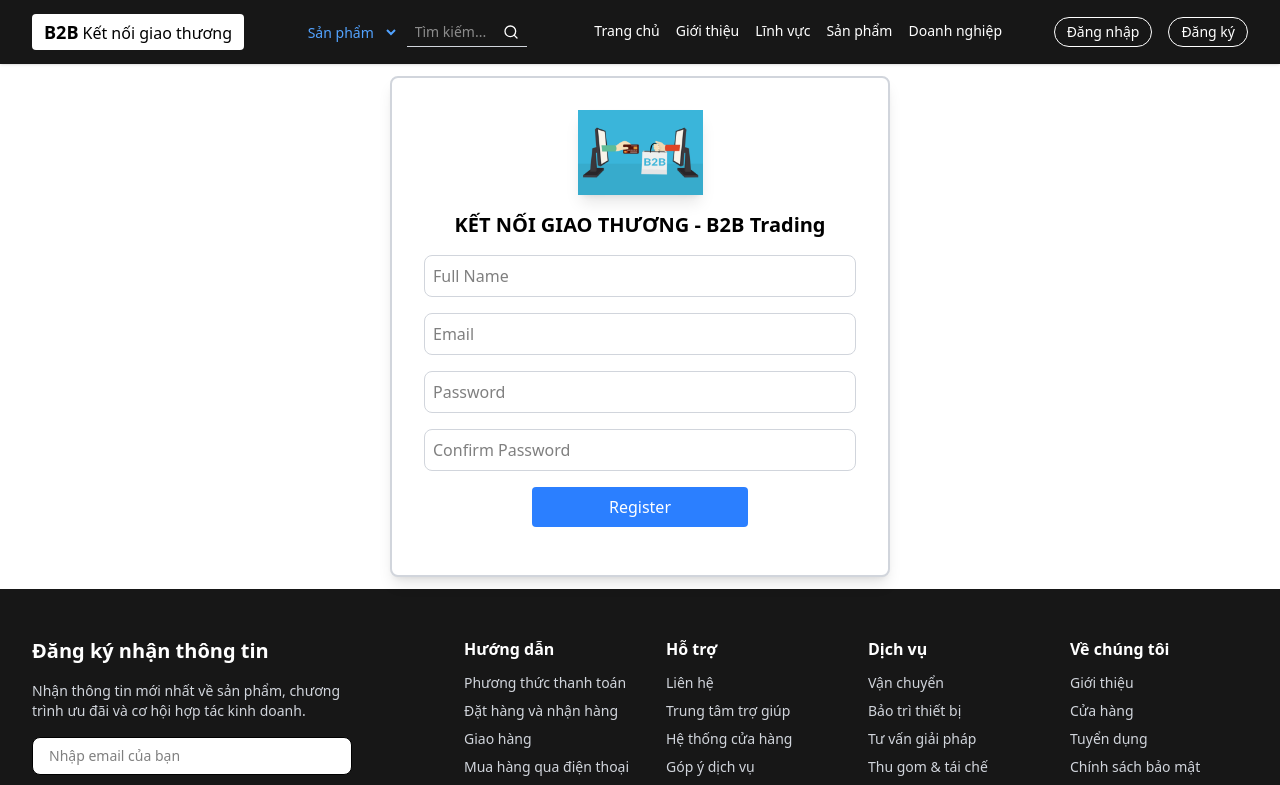
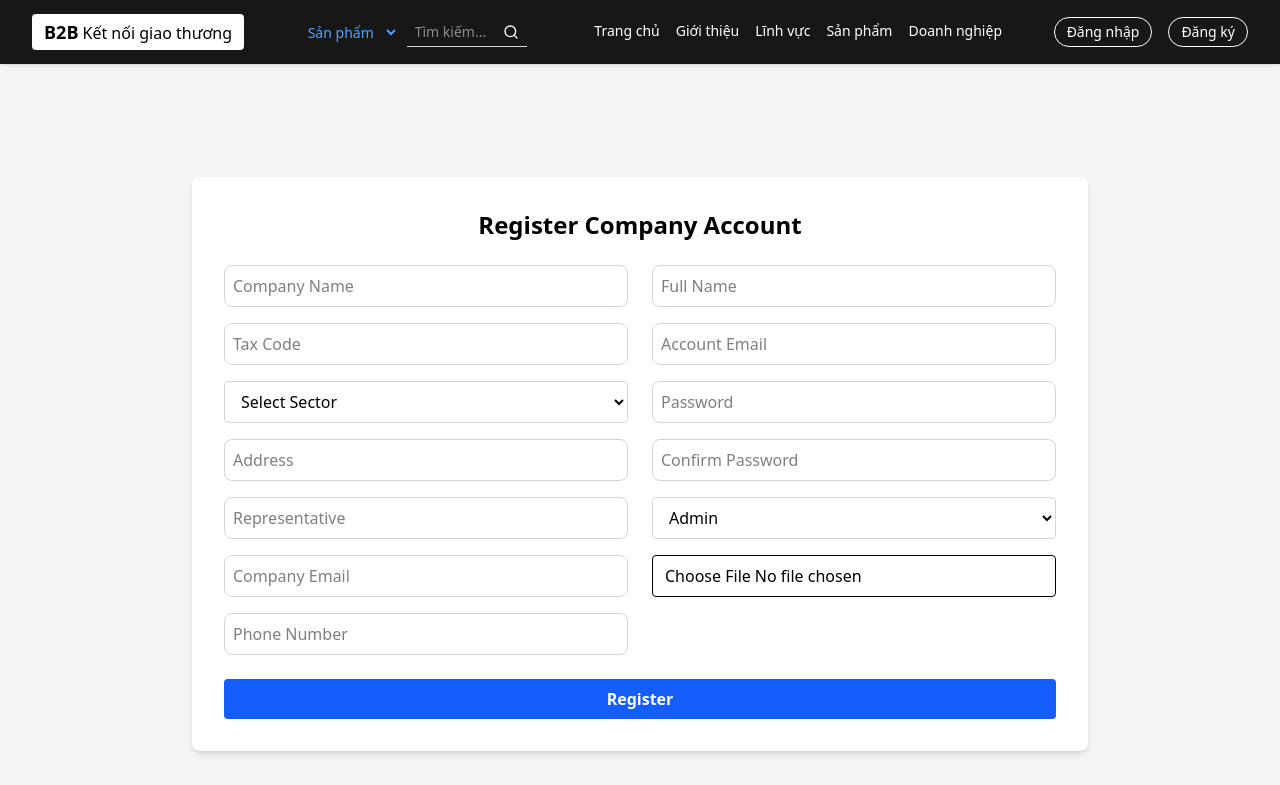
Before and after one commit to KetNoiGiaoThuong-B2BTrading/b2b-trading-frontend, a React (Vite) app: page /auth/register in a window 1280 px wide. Shown: the top 785 px of the page. Built offline with nearby package versions, Linux system fonts and the light colour scheme; no server answers.

Commit message:
feat(auth): Implement registration function and navigate router after login successfully

```diff
--- /dev/null
+++ b/src/pages/auth/CombinedRegisterPage.tsx
@@ -0,0 +1,194 @@
+import { useState } from 'react';
+import { useNavigate } from 'react-router';
+import api from '../../lib/axios';
+import { API_ENDPOINTS } from '../../lib/apiConfig';
+import { useToast } from '../../context/ToastContext';
+import InputField from '../../components/common/InputField';
+
+export default function CombinedRegisterPage() {
+    const navigate = useNavigate();
+    const { showToast } = useToast();
+
+    const [formData, setFormData] = useState({
+        companyName: '',
+        taxCode: '',
+        businessSector: '',
+        address: '',
+        representative: '',
+        companyEmail: '',
+        phoneNumber: '',
+        legalDocuments: '', // mặc định là chuỗi rỗng
+        imageCompany: '', // nếu cần
+        fullName: '',
+        email: '',
+        password: '',
+        confirmPassword: '',
+        role: 'company', // gán mặc định hoặc cho người dùng chọn
+    });
+
+    const [error, setError] = useState('');
+
+    const handleChange = (e: React.ChangeEvent<HTMLInputElement | HTMLSelectElement>) => {
+        setFormData({
+            ...formData,
+            [e.target.name]: e.target.value,
+        });
+    };
+
+    const handleSubmit = async (e: React.FormEvent) => {
+        e.preventDefault();
+        setError('');
+
+        if (formData.password !== formData.confirmPassword) {
+            setError('Passwords do not match');
+            return;
+        }
+
+        try {
+            const payload = { ...formData };
+
+            const res = await api.post(API_ENDPOINTS.register, payload);
+            const data = res.data;
+
+            showToast({
+                title: 'Success',
+                message: data.response?.message || 'Registration successful',
+                type: 'success',
+            });
+
+            navigate(data.redirect_url || '/');
+        } catch (error: any) {
+            console.error(error);
+            setError(error.response?.data?.message || 'Registration failed');
+        }
+    };
+
+    return (
+        <div className="flex min-h-screen items-center justify-center bg-gray-100 px-4">
+            <form onSubmit={handleSubmit} className="w-full max-w-4xl rounded-lg bg-white p-8 shadow-md">
+                <h2 className="mb-6 text-center text-2xl font-bold">Register Company Account</h2>
+
+                <div className="flex flex-col md:flex-row md:gap-6">
+                    {/* Left Column */}
+                    <div className="flex flex-col space-y-4 md:w-1/2">
+                        <InputField
+                            name="companyName"
+                            value={formData.companyName}
+                            onChange={handleChange}
+                            placeholder="Company Name"
+                            required
+                        />
+                        <InputField
+                            name="taxCode"
+                            value={formData.taxCode}
+                            onChange={handleChange}
+                            placeholder="Tax Code"
+                            required
+                        />
+                        <select
+                            name="businessSector"
+                            value={formData.businessSector}
+                            onChange={handleChange}
+                            required
+                            className="w-full rounded border border-gray-300 px-3 py-2"
+                        >
+                            <option value="">Select Sector</option>
+                            <option value="software">Software Development</option>
+                            <option value="construction">Construction</option>
+                            <option value="manufacturing">Manufacturing</option>
+                            <option value="education">Education</option>
+                            <option value="finance">Finance</option>
+                            <option value="agriculture">Agriculture</option>
+                            <option value="logistics">Logistics</option>
+                        </select>
+                        <InputField
+                            name="address"
+                            value={formData.address}
+                            onChange={handleChange}
+                            placeholder="Address"
+                            required
+                        />
+                        <InputField
+                            name="representative"
+                            value={formData.representative}
+                            onChange={handleChange}
+                            placeholder="Representative"
+                            required
+                        />
+                        <InputField
+                            name="companyEmail"
+                            value={formData.companyEmail}
+                            onChange={handleChange}
+                            placeholder="Company Email"
+                            required
+                        />
+                        <InputField
+                            name="phoneNumber"
+                            value={formData.phoneNumber}
+                            onChange={handleChange}
+                            placeholder="Phone Number"
+                            required
+                        />
+                    </div>
+
+                    {/* Right Column */}
+                    <div className="flex flex-col space-y-4 md:w-1/2 mt-6 md:mt-0">
+                        <InputField
+                            name="fullName"
+                            value={formData.fullName}
+                            onChange={handleChange}
+                            placeholder="Full Name"
+                            required
+                        />
+                        <InputField
+                            type="email"
+                            name="email"
+                            value={formData.email}
+                            onChange={handleChange}
+                            placeholder="Account Email"
+                            required
+                        />
+                        <InputField
+                            type="password"
+                            name="password"
+                            value={formData.password}
+                            onChange={handleChange}
+                            placeholder="Password"
+                            required
+                        />
+                        <InputField
+                            type="password"
+                            name="confirmPassword"
+                            value={formData.confirmPassword}
+                            onChange={handleChange}
+                            placeholder="Confirm Password"
+                            required
+                        />
+
+                        <select
+                            name="role"
+                            value={formData.role}
+                            onChange={handleChange}
+                            className="w-full rounded border border-gray-300 px-3 py-2"
+                        >
+                            <option value="Admin">Admin</option>
+                            <option value="Company">Company</option>
+                            <option value="User">User</option>
+                        </select>
+
+                        <input type="file" name="legalDocuments" disabled className="w-full rounded border px-3 py-2" />
+                    </div>
+                </div>
+
+                {error && <p className="mt-4 text-center text-sm text-red-500">{error}</p>}
+
+                <button
+                    type="submit"
+                    className="mt-6 w-full rounded bg-blue-600 py-2 font-semibold text-white hover:bg-blue-700"
+                >
+                    Register
+                </button>
+            </form>
+        </div>
+    );
+}
--- a/src/pages/auth/LoginPage.tsx
+++ b/src/pages/auth/LoginPage.tsx
@@ -26,12 +26,16 @@ export default function LoginPage() {
             const data = res.data;
             // console.log(JSON.stringify(data));
             Cookies.set('data', JSON.stringify(data), { expires: 7 });
+            if (data.role === 'Admin') {
+                navigate('/admin/dashboard');
+            } else {
+                navigate('/');
+            }
             showToast({
                 title: 'Success',
                 message: 'Login successfully',
                 type: 'success',
             });
-            navigate('/');
         } catch (error) {
             console.log(error);
             showToast({
```
Also changed, not shown: src/router/index.tsx (+5 -4 lines).
